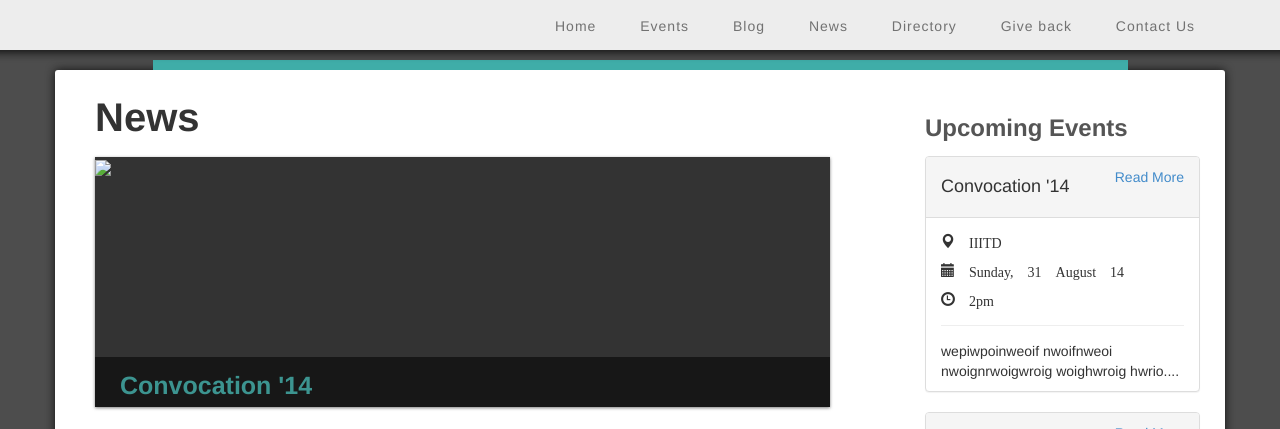
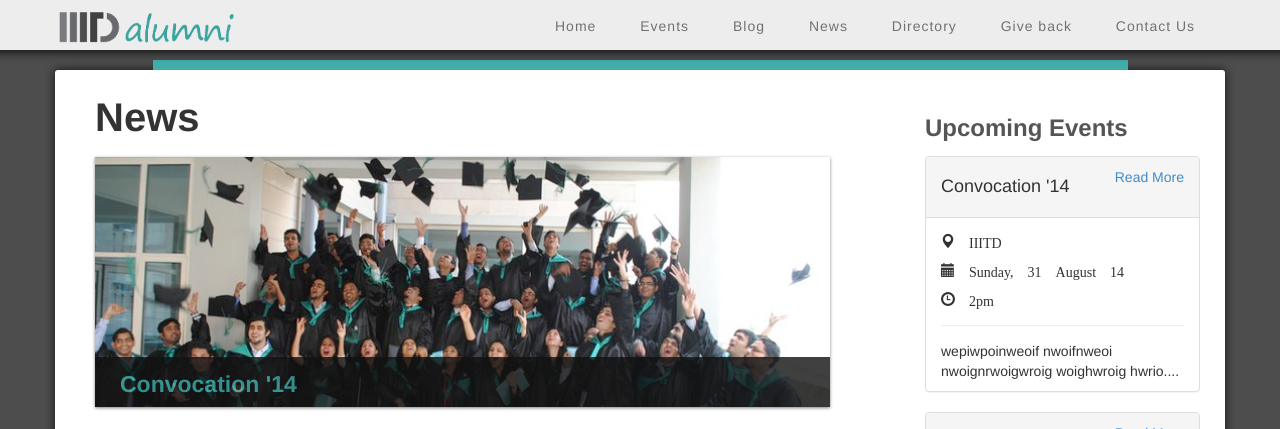
Before and after one commit to prateek-iiitd/IIITDAlumniPortal, a Django app: template AlumniPortal/AlumniPortal/templates/home.html in a window 1280 px wide. Shown: the top 429 px of the page. Run offline with Django 3.2, Linux system fonts and the light colour scheme; the template is opened without the code that fills it, so the values that code supplies are empty; some libraries are stand-ins or nearby versions.

Commit message:
Home.html divs with row classes added to templates of long_news and summary_blogs themselves

```diff
--- a/AlumniPortal/AlumniPortal/static/mosaic/css/mosaic.css
+++ b/AlumniPortal/AlumniPortal/static/mosaic/css/mosaic.css
@@ -124,27 +124,31 @@
 
 /*** End Animation Styles ***/
 
+.details h4, .details2 h4 {
+    color: #3cada8;
+    font-weight: bold;
+}
+
 .details h4 {
-    color: #3fada8;
-    font-weight: bold;
     padding: 5px 0 0 25px;
-    font-size:25px;
+    font-size: 23px;
 }
 
 .details2 h4 {
-    color: #3fada8;
-    font-weight: bold;
+    font-size: 16px;
     padding: 5px 10px 0 15px;
+}
+
+.details p, .details2 p {
+    color:#999;
 }
 
 .details p {
     padding: 0px 0 0 25px;
-    color: #999;
 }
 
 .details2 p {
-    padding: 0px 10px 0 15px;
-    color: #999;
+    padding: 120px 10px 0 15px;
 }
 
 .mosaic-block a, .mosaic-block2 a, .mosaic-block3 a {
--- a/AlumniPortal/AlumniPortal/templates/home.html
+++ b/AlumniPortal/AlumniPortal/templates/home.html
@@ -9,9 +9,9 @@
         <h2>News</h2>
 
         {#Placeholder for main news.#}
-        <div class="row">
-            {% include 'summary_long_news.html' %}
-        </div>
+
+        {% include 'summary_long_news.html' %}
+
 
         {#Placeholder for smaller news.#}
         <div class="row">
@@ -23,10 +23,11 @@
 
     <div class="divider-4r"></div>
 
+    {% include 'summary_blog.html' %}
 
-    <div class="row">
-        {% include 'summary_blog.html' %}
-    </div>
+    <div class="divider-4r"></div>
+
+    {% include 'summary_blog.html' %}
 
 
 {% endblock %}
@@ -34,8 +35,8 @@
 {% block right_content %}
     <div class="row">
 
-    <h3>Upcoming Events</h3>
-        </div>
+        <h3>Upcoming Events</h3>
+    </div>
 
     {% include 'card_event_upcoming.html' %}
     {% include 'card_event_upcoming.html' %}
--- a/AlumniPortal/AlumniPortal/templates/navbar.html
+++ b/AlumniPortal/AlumniPortal/templates/navbar.html
@@ -2,8 +2,12 @@
 <div id="nav-bar-main" class="row navbar-fixed-top">
     <div class="container">
         <!-- Element for actual navbar -->
-        <div class="row pull-right">
-            <div id="nav-bar">
+
+        <div class="row">
+            <div class="pull-left">
+                <img src="{{ STATIC_URL }}alumniportal/img/alumni-logo.png" style="height:35px;margin-top:10px;"/>
+            </div>
+            <div id="nav-bar" class="pull-right">
                 <ul>
                     <li>Home</li>
                     <li>Events</li>
--- a/AlumniPortal/AlumniPortal/templates/summary_blog.html
+++ b/AlumniPortal/AlumniPortal/templates/summary_blog.html
@@ -1,3 +1,4 @@
+<div class="row">
     <div class="col-lg-5">
         <div class="mosaic-block3 bar2">
             <div class="mosaic-backdrop">
@@ -15,3 +16,4 @@
             ngoerign eroig neoig neroig nerg
         </p>
     </div>
+</div>
--- a/AlumniPortal/AlumniPortal/templates/summary_long_news.html
+++ b/AlumniPortal/AlumniPortal/templates/summary_long_news.html
@@ -1,3 +1,4 @@
+<div class="row">
     <div class="col-lg-12">
         <div class="mosaic-block bar2">
             <a href="#" target="_blank" class="mosaic-overlay">
@@ -11,7 +12,8 @@
             </a>
 
             <div class="mosaic-backdrop">
-            <img src="#"/>
+                <img src="{{ STATIC_URL }}alumniportal/img/convocation14.jpg"/>
             </div>
         </div>
     </div>
+</div>
```
Also changed, not shown: AlumniPortal/AlumniPortal/static/alumniportal/img/alumni-logo-2.png (added), AlumniPortal/AlumniPortal/static/alumniportal/img/alumni-logo.png (added), AlumniPortal/AlumniPortal/static/alumniportal/img/convocation14.jpg (added), 2 other files. Lines whose indentation alone changed are shown as unchanged.
